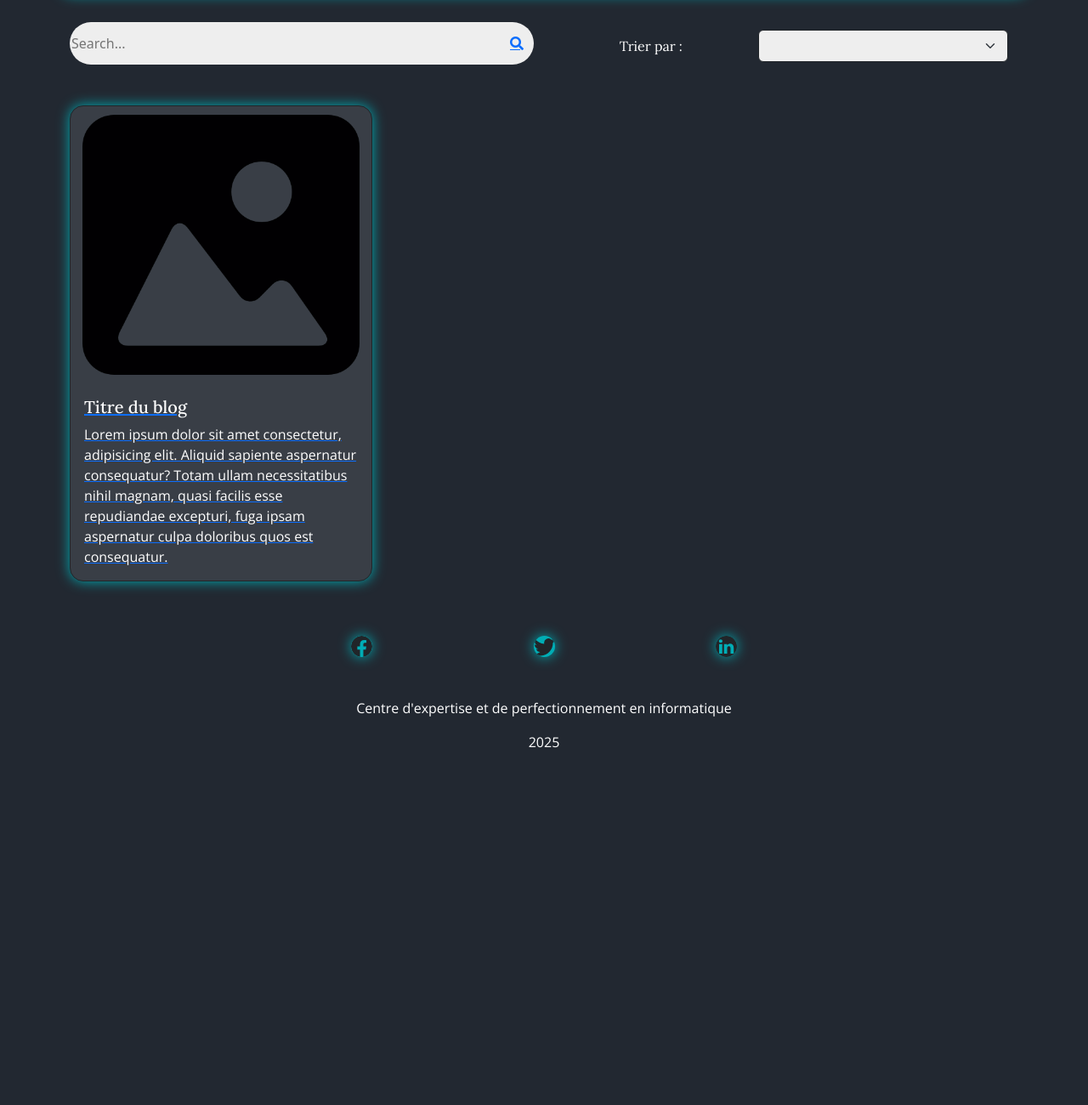
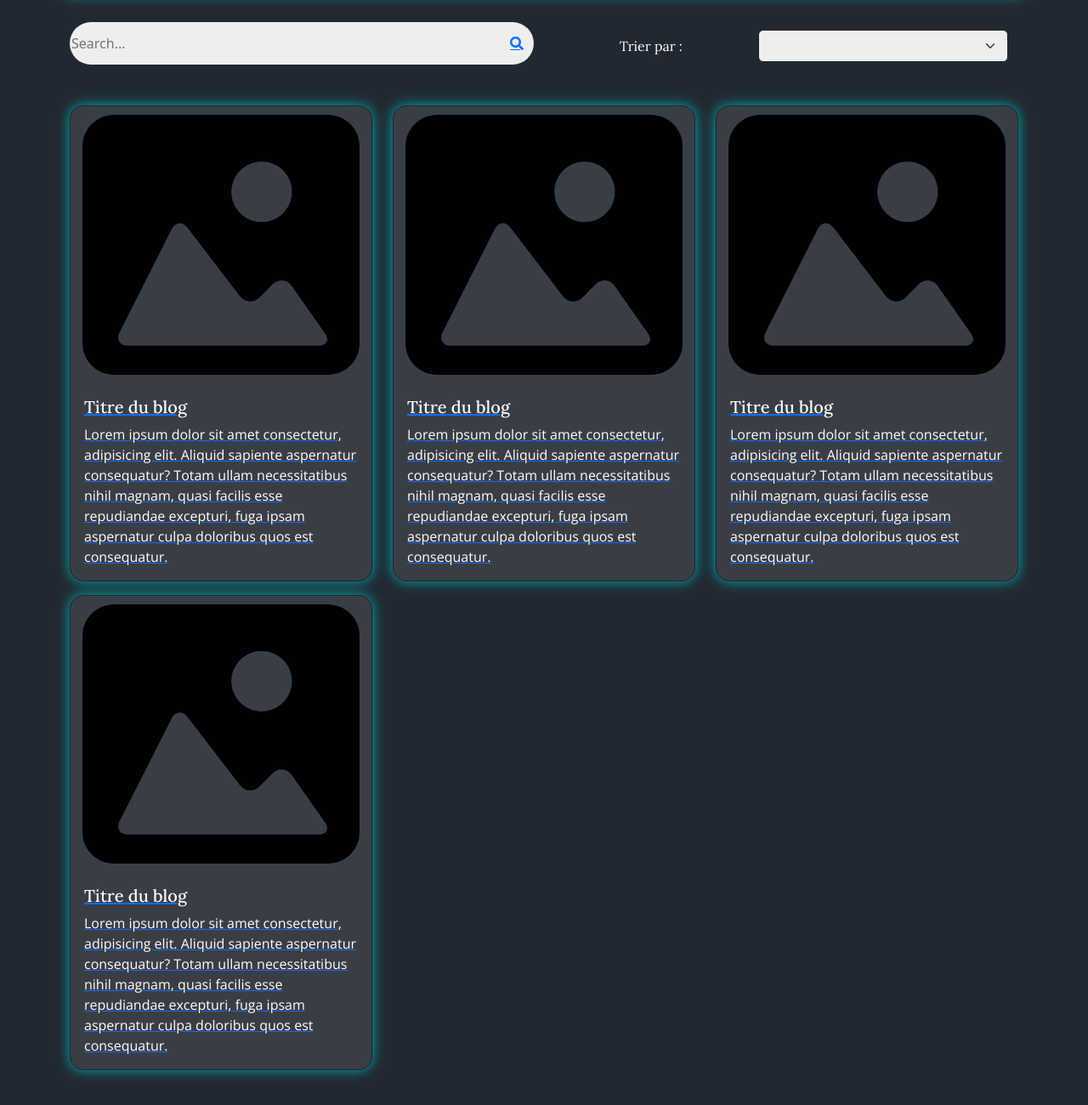
Before and after one commit to BouCal2335296/WEB-Lab1, a website: page 2 - Lab1/principale.html in a window 1280 px wide. Shown: the part 100-1400 px from the top of the page at 85% size. Before the commit the page ends 1001 px from the top, so only its background shows below. Drawn offline with nearby package versions, Linux system fonts and the light colour scheme.

Commit message:
contenue

```diff
--- a/2 - Lab1/principale.html
+++ b/2 - Lab1/principale.html
@@ -102,6 +102,45 @@
           </div>
         </a>
       </div>
+      <div class="col-10 col-md-4 pt-5 pt-md-0 pb-md-3">
+        <a href="index.html">
+          <div class="card card-animation bgDarkLight border-dark rounded-4 glow-effect d-flex align-items-center" >
+            <div class="d-flex justify-content-center img-card">
+              <img src="image/logo.PNG" class="card-img-top" alt="...">
+            </div>
+            <div class="card-body">
+              <h5 class="card-title text-white pl-3 lora-font d-flex align-items-center">Titre du blog</h5>
+              <p class="card-text text-white Open-Sans-font">Lorem ipsum dolor sit amet consectetur, adipisicing elit. Aliquid sapiente aspernatur consequatur? Totam ullam necessitatibus nihil magnam, quasi facilis esse repudiandae excepturi, fuga ipsam aspernatur culpa doloribus quos est consequatur.</p>
+            </div>
+          </div>
+        </a>
+      </div>
+      <div class="col-10 col-md-4 pt-5 pt-md-0 pb-md-3">
+        <a href="index.html">
+          <div class="card card-animation bgDarkLight border-dark rounded-4 glow-effect d-flex align-items-center" >
+            <div class="d-flex justify-content-center img-card">
+              <img src="image/logo.PNG" class="card-img-top" alt="...">
+            </div>
+            <div class="card-body">
+              <h5 class="card-title text-white pl-3 lora-font d-flex align-items-center">Titre du blog</h5>
+              <p class="card-text text-white Open-Sans-font">Lorem ipsum dolor sit amet consectetur, adipisicing elit. Aliquid sapiente aspernatur consequatur? Totam ullam necessitatibus nihil magnam, quasi facilis esse repudiandae excepturi, fuga ipsam aspernatur culpa doloribus quos est consequatur.</p>
+            </div>
+          </div>
+        </a>
+      </div>
+      <div class="col-10 col-md-4 pt-5 pt-md-0 pb-md-3">
+        <a href="index.html">
+          <div class="card card-animation bgDarkLight border-dark rounded-4 glow-effect d-flex align-items-center" >
+            <div class="d-flex justify-content-center img-card">
+              <img src="image/logo.PNG" class="card-img-top" alt="...">
+            </div>
+            <div class="card-body">
+              <h5 class="card-title text-white pl-3 lora-font d-flex align-items-center">Titre du blog</h5>
+              <p class="card-text text-white Open-Sans-font">Lorem ipsum dolor sit amet consectetur, adipisicing elit. Aliquid sapiente aspernatur consequatur? Totam ullam necessitatibus nihil magnam, quasi facilis esse repudiandae excepturi, fuga ipsam aspernatur culpa doloribus quos est consequatur.</p>
+            </div>
+          </div>
+        </a>
+      </div>
     </div>
   </div>
 
```
